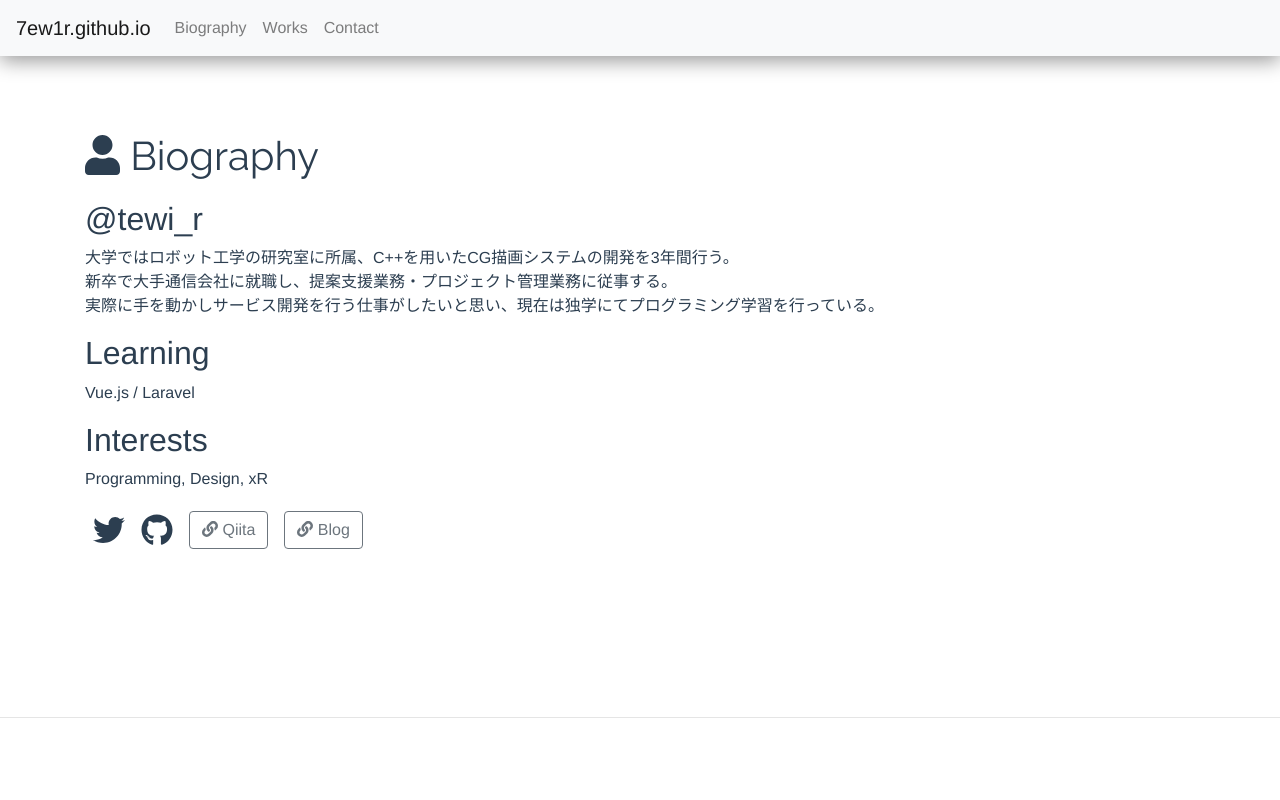
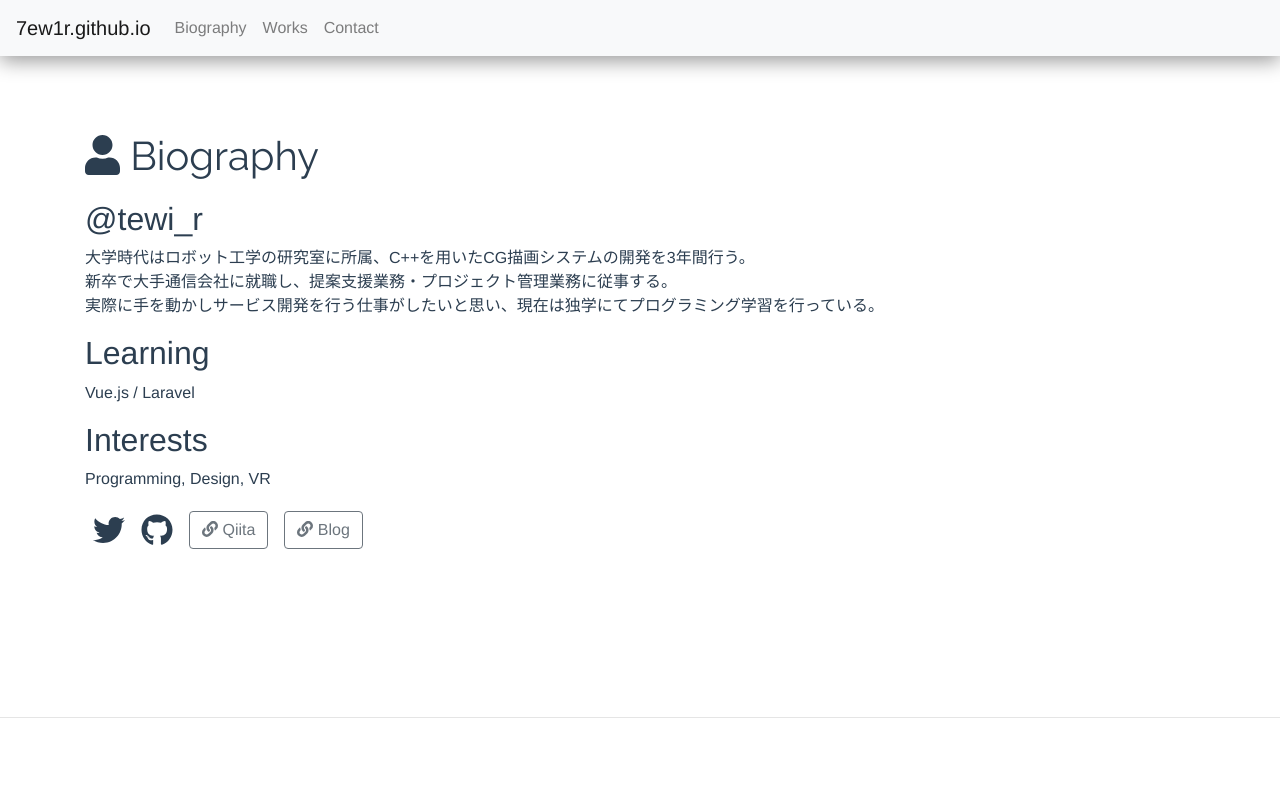
Before and after one commit to 7ew1r/portfolio-vue, a Vue app: page / in a window 1280 px wide. Shown: the top 800 px of the page. Built offline with nearby package versions, Linux system fonts and the light colour scheme.

Commit message:
Update: biography text

```diff
--- a/src/views/Bio.vue
+++ b/src/views/Bio.vue
@@ -5,14 +5,14 @@
       <h1 class="section-title"><font-awesome-icon icon="user" /> Biography</h1>
       <h2>@tewi_r</h2>
         <p class="profile-detail">
-          大学ではロボット工学の研究室に所属、C++を用いたCG描画システムの開発を3年間行う。<br>
+          大学時代はロボット工学の研究室に所属、C++を用いたCG描画システムの開発を3年間行う。<br>
           新卒で大手通信会社に就職し、提案支援業務・プロジェクト管理業務に従事する。<br>
           実際に手を動かしサービス開発を行う仕事がしたいと思い、現在は独学にてプログラミング学習を行っている。
         </p>
       <h2>Learning</h2>
       <p>Vue.js / Laravel</p>
       <h2>Interests</h2>
-      <p>Programming, Design, xR</p>
+      <p>Programming, Design, VR</p>
       <div class="link-icons">
         <a href="https://twitter.com/r_tewi" rel="noopener noreferrer"><font-awesome-icon :icon="['fab', 'twitter']" /></a>
         <a href="https://github.com/7ew1r" rel="noopener noreferrer"><font-awesome-icon :icon="['fab', 'github']" /></a>
```
